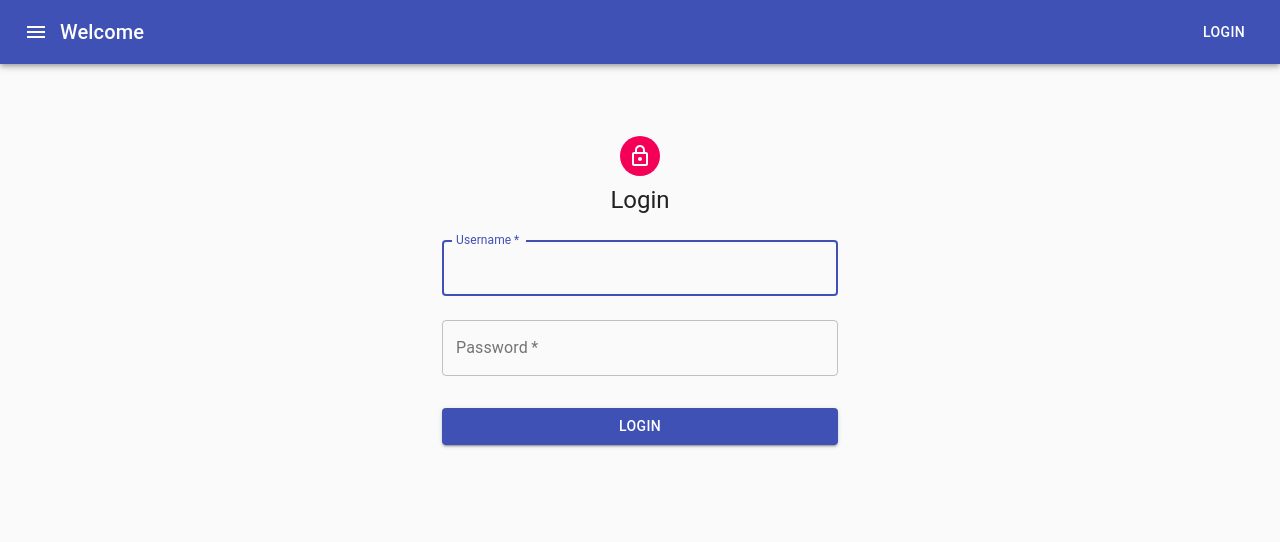
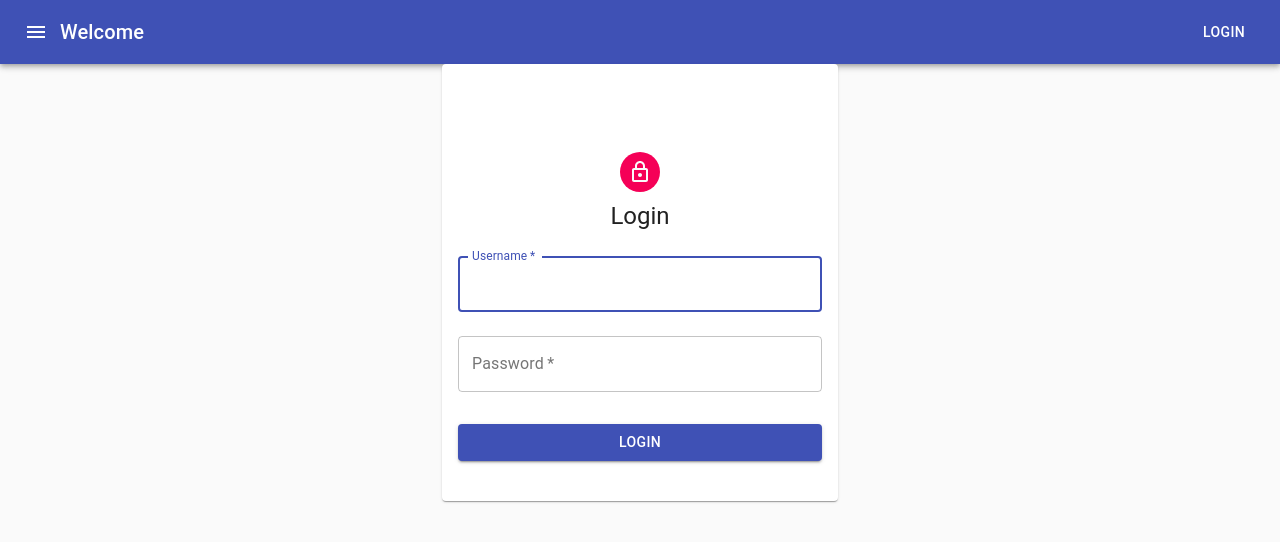
Before and after one commit to OuthBack/test-website, a Next.js app: page /login in a window 1280 px wide. Shown: the top 542 px of the page. Built offline with nearby package versions, Linux system fonts and the light colour scheme; no server answers.

Commit message:
Card on Login

```diff
--- a/components/Login/Login.tsx
+++ b/components/Login/Login.tsx
@@ -12,8 +12,13 @@ import LockOutlinedIcon from "@material-ui/icons/LockOutlined";
 import Typography from "@material-ui/core/Typography";
 import { makeStyles } from "@material-ui/core/styles";
 import Container from "@material-ui/core/Container";
+import { Card, CardContent } from "@material-ui/core";
 
 const useStyles = makeStyles((theme) => ({
+    root: {
+        minWidth: 275,
+    },
+
     paper: {
         marginTop: theme.spacing(8),
         display: "flex",
@@ -38,6 +43,8 @@ export default function Login(props: any) {
 
     return (
         <Container component="main" maxWidth="xs">
+            <Card className={classes.root}>
+                <CardContent>
                     <CssBaseline />
                     <div className={classes.paper}>
                         <Avatar className={classes.avatar}>
@@ -89,6 +96,8 @@ export default function Login(props: any) {
                             </Button>
                         </form>
                     </div>
+                </CardContent>
+            </Card>
         </Container>
     );
 }
```
Lines whose indentation alone changed are shown as unchanged.
